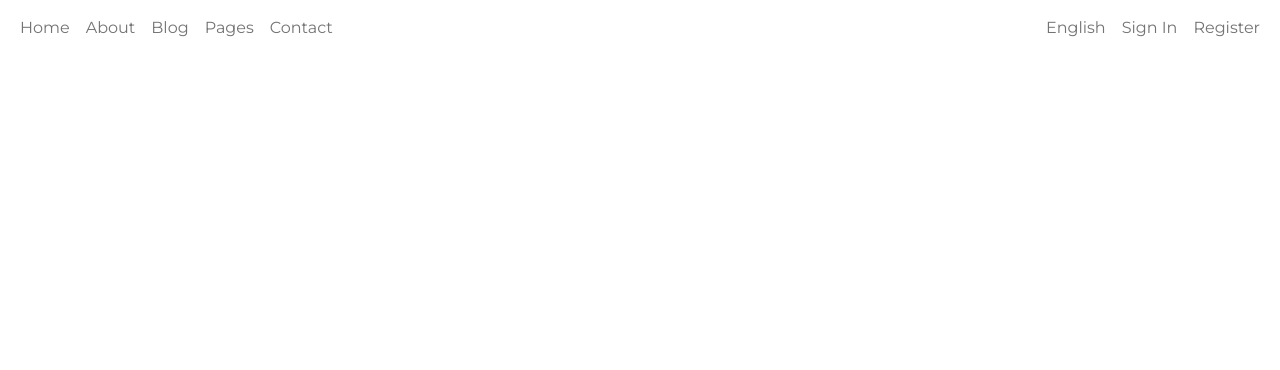
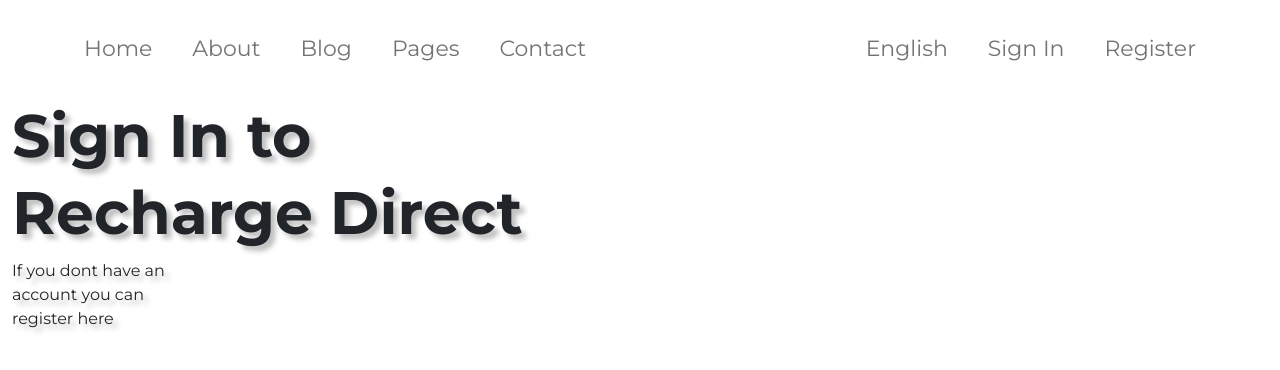
Before and after one commit to Abfahim21/mobile-recharge-landing-page, a plain HTML site: page index.html in a window 1280 px wide. Drawn offline with Linux system fonts and the light colour scheme; a web font is replaced by a local one.

Commit message:
getting started

```diff
--- a/css/style.css
+++ b/css/style.css
@@ -5,3 +5,14 @@
     box-sizing: border-box;
     font-family: 'Montserrat', sans-serif;
 }
+a.nav-link {
+    font-size: 22px;
+}
+.hero-text h1 {
+    font-size: 60px;
+    font-weight: 700;
+    line-height: 77px;
+}
+.hero-text {
+    text-shadow: 5px 5px 5px rgba(0, 0, 0, 0.25);
+}
--- a/index.html
+++ b/index.html
@@ -18,29 +18,29 @@
           <button class="navbar-toggler" type="button" data-bs-toggle="collapse" data-bs-target="#navbarNav" aria-controls="navbarNav" aria-expanded="false" aria-label="Toggle navigation">
             <span class="navbar-toggler-icon"></span>
           </button>
-          <div class="collapse navbar-collapse" id="navbarNav">
-            <ul class="navbar-nav me-auto">
-              <li class="nav-item">
+          <div class="collapse navbar-collapse p-3" id="navbarNav">
+            <ul class="navbar-nav me-auto ms-5">
+              <li class="nav-item pe-4">
                 <a class="nav-link" href="#">Home</a>
               </li>
-              <li class="nav-item">
+              <li class="nav-item pe-4">
                 <a class="nav-link" href="#">About</a>
               </li>
-              <li class="nav-item">
+              <li class="nav-item pe-4">
                 <a class="nav-link" href="#">Blog</a>
               </li>
-              <li class="nav-item">
+              <li class="nav-item pe-4">
                 <a class="nav-link" href="#">Pages</a>
               </li>
-              <li class="nav-item">
+              <li class="nav-item pe-4">
                 <a class="nav-link" href="#">Contact</a>
               </li>
             </ul>
-            <ul class="navbar-nav ms-auto">
-              <li class="nav-item">
+            <ul class="navbar-nav ms-auto me-5">
+              <li class="nav-item pe-4">
                 <a class="nav-link" href="#">English</a>
               </li>
-              <li class="nav-item">
+              <li class="nav-item pe-4">
                 <a class="nav-link" href="#">Sign In</a>
               </li>
               <li class="nav-item">
@@ -50,6 +50,13 @@
           </div>
         </div>
       </nav>
+      <div class="hero container-fluid">
+        <div class="hero-text">
+            <h1>Sign In to<br>Recharge Direct</h1>
+            <p>If you dont have an<br>account you can<br><span class="register">register here</span></p>
+        </div>
+        <div class="hero-form"></div>
+      </div>
 
     <!--JS Link-->
     <script src="./js/bootstrap.min.js"></script>
```
